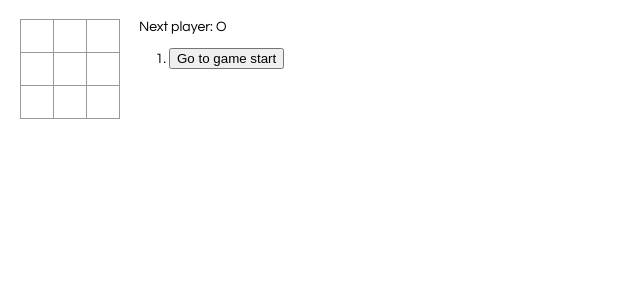
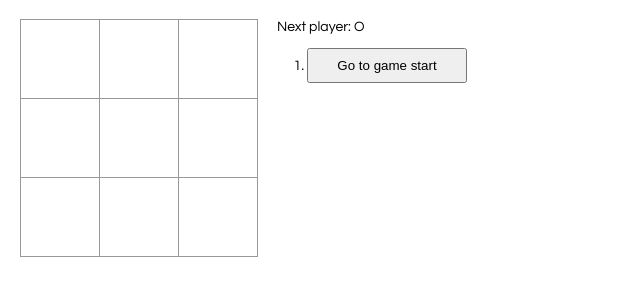
Before and after one commit to adrisons/react-tutorial, a React app: page / in a window 1280 px wide. Shown: the whole page, without its empty margins (0-640 px from the left). Built offline with nearby package versions, Linux system fonts and the light colour scheme.

Commit message:
Check for game end

```diff
--- a/src/index.css
+++ b/src/index.css
@@ -7,6 +7,12 @@ ol,
 ul {
     padding-left: 30px;
 }
+
+button {
+    padding: .5rem;
+    width: 10rem;
+}
+
 
 .board-row:after {
     clear: both;
@@ -22,15 +28,14 @@ ul {
     background: #fff;
     border: 1px solid #999;
     float: left;
-    font-size: 24px;
-    font-weight: bold;
-    line-height: 34px;
-    height: 34px;
+    font-size: 4rem;
+    line-height: 5rem;
+    height: 5rem;
     margin-right: -1px;
     margin-top: -1px;
     padding: 0;
     text-align: center;
-    width: 34px;
+    width: 5rem;
 }
 
 .square:focus {
--- a/src/index.js
+++ b/src/index.js
@@ -84,10 +84,13 @@ class Game extends React.Component {
         const current = history[this.state.stepNumber];
         const squares = current.squares.slice();
         const winner = calculateWinner(squares);
+        const endedGame = calculateEnd(squares);
 
         let status;
         if (winner) {
             status = 'Winner: ' + winner;
+        } else if (endedGame) {
+            status = 'End game. No winner';
         } else {
             status = 'Next player: ' + (this.props.xIsNext ? 'X' : 'O');
         }
@@ -96,10 +99,7 @@ class Game extends React.Component {
             let desc;
             if (step && step.index != null) {
                 const index = step.index + 1;
-                const [row, column] = [
-                    Math.ceil(index / 3),
-                    index % 3
-                ];
+                const [row, column] = [Math.ceil(index / 3), index % 3];
                 desc = 'Go to move (' + row + ', ' + column + ')';
             } else {
                 desc = move ? 'Go to move #' + move : 'Go to game start';
@@ -126,6 +126,10 @@ class Game extends React.Component {
             </div>
         );
     }
+}
+
+function calculateEnd(squares) {
+    return squares.every(s => s !== null);
 }
 
 function calculateWinner(squares) {
```
